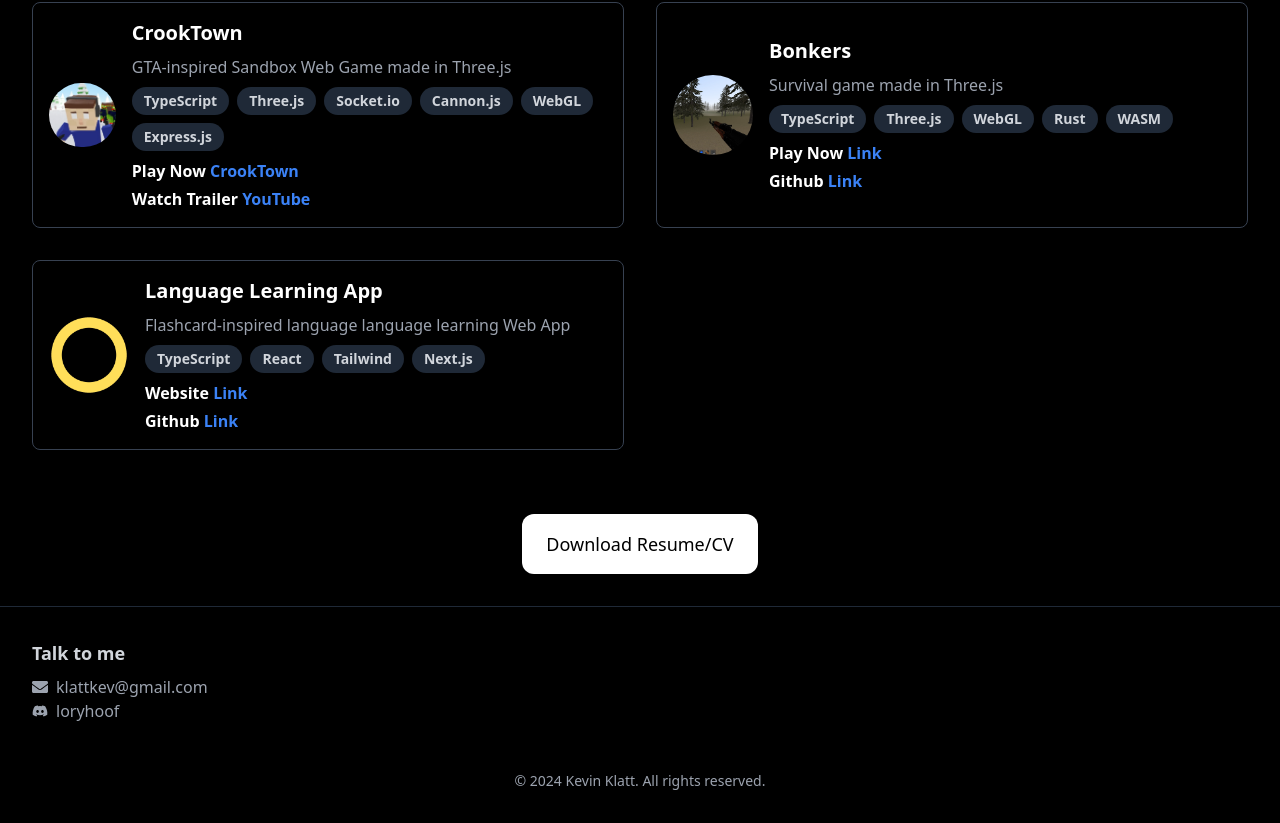
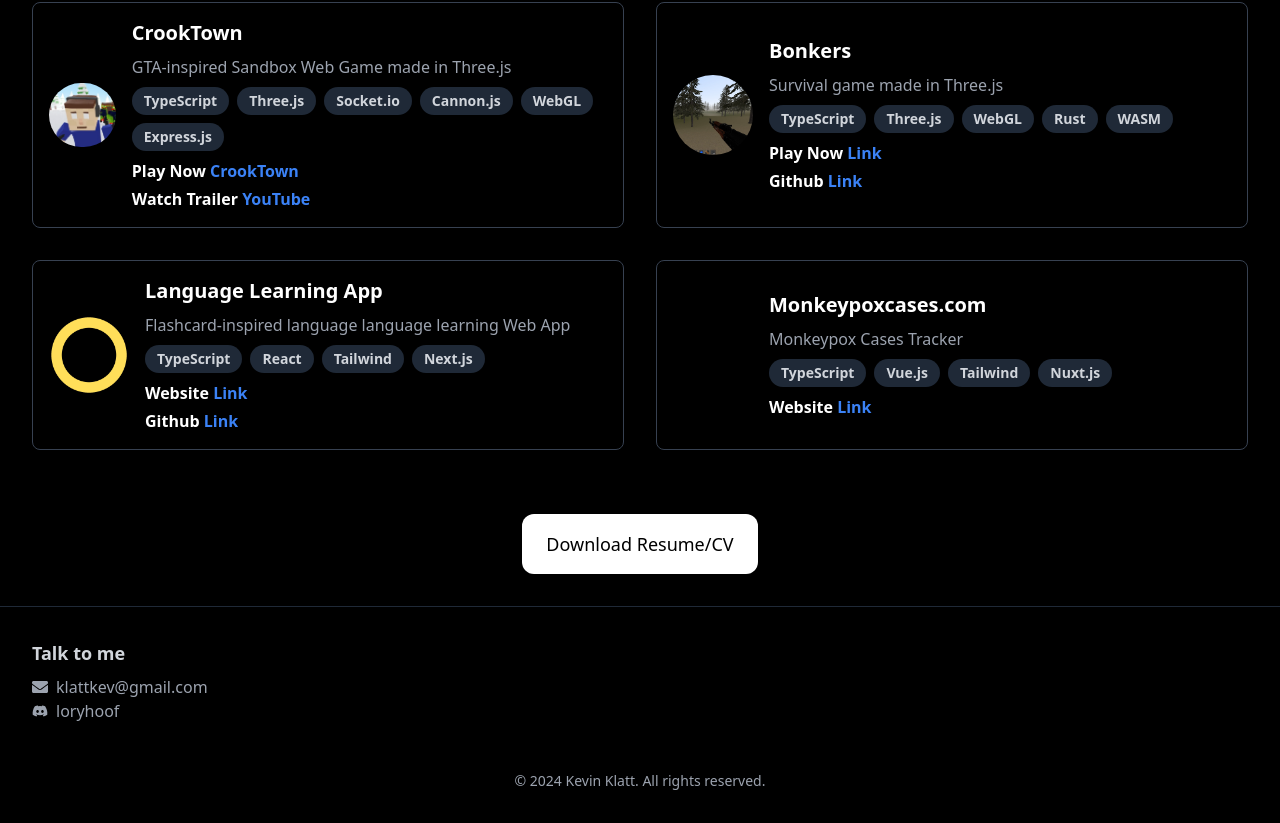
Before and after one commit to Loryhoof/kevinklatt, a Next.js app: page / in a window 1280 px wide. Shown: the part 1546-2369 px from the top of the page. Built offline with nearby package versions, Linux system fonts and the light colour scheme.

Commit message:
add monkeypoxcases.com site

```diff
--- a/app/page.tsx
+++ b/app/page.tsx
@@ -476,6 +476,57 @@
               </div>
             </div>
           </div>
+
+          {/* Monkey Pox Tracker */}
+          <div className='hover:shake flex items-center rounded-lg border border-gray-700 bg-black p-4 shadow-md'>
+            <div className='mr-4 flex h-24 w-24 items-center justify-center md:h-20 md:w-20 lg:h-20 lg:w-20'>
+              <img
+                src='/assets/projects/black.jpg'
+                alt='Monkeypoxcases.com Logo'
+                className='max-h-full max-w-full rounded-full'
+              />
+            </div>
+            <div>
+              <a
+                href='https://monkeypoxcases.com/'
+                target='_blank'
+                rel='noopener noreferrer'
+                className='text-white hover:underline'
+              >
+                <h2 className='mb-2 text-xl font-bold'>
+                  Monkeypoxcases.com
+                </h2>
+              </a>
+              <p className='text-gray-400'>
+                Monkeypox Cases Tracker
+              </p>
+              <div className='mt-2 flex flex-wrap'>
+                <span className='mb-2 mr-2 inline-block rounded-full bg-gray-800 px-3 py-1 text-sm font-semibold text-gray-300'>
+                  TypeScript
+                </span>
+                <span className='mb-2 mr-2 inline-block rounded-full bg-gray-800 px-3 py-1 text-sm font-semibold text-gray-300'>
+                  Vue.js
+                </span>
+                <span className='mb-2 mr-2 inline-block rounded-full bg-gray-800 px-3 py-1 text-sm font-semibold text-gray-300'>
+                  Tailwind
+                </span>
+                <span className='mb-2 mr-2 inline-block rounded-full bg-gray-800 px-3 py-1 text-sm font-semibold text-gray-300'>
+                  Nuxt.js
+                </span>
+              </div>
+              <div className='font-semibold'>
+                Website{' '}
+                <a
+                  href='https://monkeypoxcases.com/'
+                  className='text-blue-500 hover:underline'
+                  target='_blank'
+                  rel='noopener noreferrer'
+                >
+                  Link
+                </a>
+              </div>
+            </div>
+          </div>
         </div>
         {/* Download section */}
         <DownloadSection />
```
Also changed, not shown: public/assets/projects/black.jpg (added).
